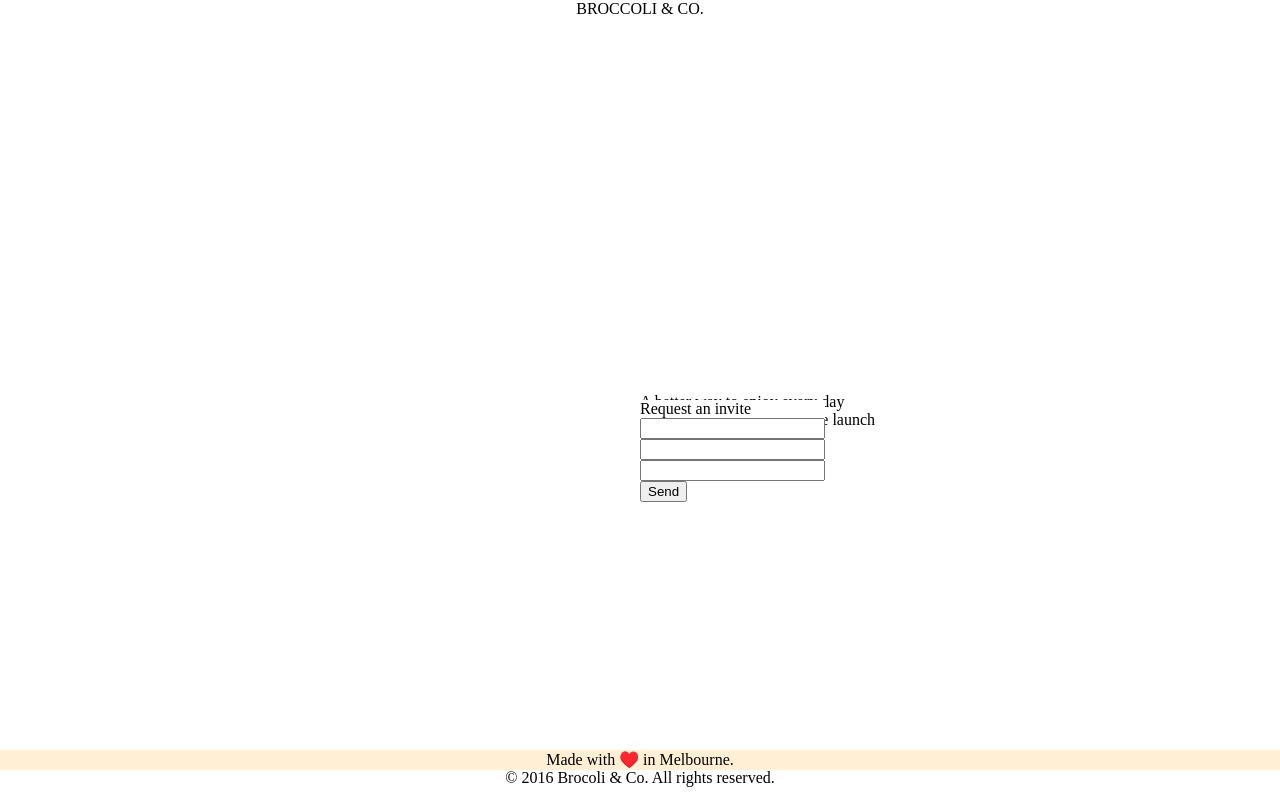
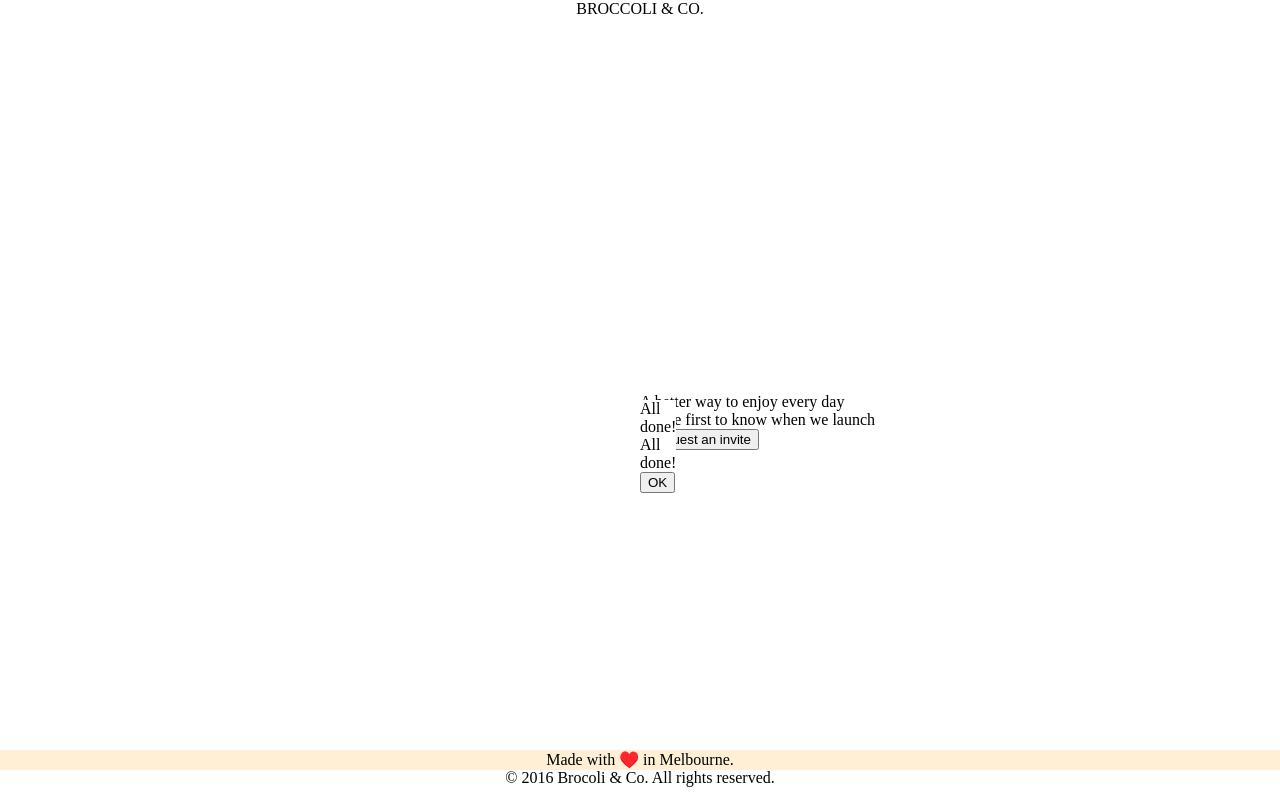
Before and after one commit to JimmyDi/AirwallexPro, a React app: page / in a window 1280 px wide. Built offline with nearby package versions, Linux system fonts and the light colour scheme.

Commit message:
Added success modal

```diff
--- a/components/App.jsx
+++ b/components/App.jsx
@@ -1,11 +1,13 @@
 import React, { Component, useState } from 'react';
 import MiddleContent from './MiddleContent/MiddleContent.jsx';
 import './app.scss';
-import RequestWindow from './RequestWindow/RequestWindow.jsx';
+import RequestModal from './RequestModal/RequestModal.jsx';
+import SuccessModal from './SuccessModal/SuccessModal.jsx'
 
 const App = () => {
     const appContainer = "app-container";
     const [showRequest, setShowRequest] = useState(true);
+    const [showSuccess, setShowSuccess] = useState(true);
 
     return (
         <div className={appContainer}>
@@ -13,7 +15,9 @@ const App = () => {
                 {"BROCCOLI & CO."}
             </div>
             <div className={appContainer + '-middle-content'}><MiddleContent/></div>
-            {showRequest ? <div className={appContainer + '-request-window'}><RequestWindow toggleRequest={setShowRequest}/></div> : null}
+            {/* {showRequest ? <div className={appContainer + '-request-window'}><RequestModal toggleRequest={setShowRequest}/></div> : null} */}
+            {showSuccess ? <div className={appContainer + '-request-window'}><SuccessModal toggleSuccess={setShowSuccess}/></div> : null}
+
             <div className={appContainer + "-bottom-footer"}>
                 <div>
                     {"Made with ♥️ in Melbourne."}
--- a/components/MiddleContent/MiddleContent.jsx
+++ b/components/MiddleContent/MiddleContent.jsx
@@ -1,5 +1,4 @@
 import React, { useState } from 'react';
-import RequestWindow from '../RequestWindow/RequestWindow.jsx';
 import './middleContent.scss';
 
 const MiddleContent = () => {
--- a/components/RequestWindow/RequestWindow.jsx
+++ b/components/RequestModal/RequestModal.jsx
@@ -1,9 +1,9 @@
 import React, { useState } from 'react';
-import './requestWindow.scss';
+import './requestModal.scss';
 
 
-const RequestWindow = (props) => {
-    const classPrefix = 'modal';
+const RequestModal = (props) => {
+    const classPrefix = 'requestModal';
     const registService = 'https://l94wc2001h.execute-api.ap-southeast-2.amazonaws.com/prod/fake-auth';
 
     const [fullName, setFullName] = useState('');
@@ -36,4 +36,4 @@ const RequestWindow = (props) => {
     );
 }
 
-export default RequestWindow;
+export default RequestModal;
--- a/components/RequestWindow/requestWindow.scss
+++ b/components/RequestModal/requestModal.scss
@@ -1,4 +1,4 @@
-.modal {
+.requestModal {
     // display: none;
     position: fixed;
     z-index: 200;
--- /dev/null
+++ b/components/SuccessModal/SuccessModal.jsx
@@ -0,0 +1,22 @@
+import React, { useState } from 'react';
+import './successModal.scss';
+
+const SuccessModal = (props) => {
+    const classPrefix = 'successModal';
+
+    const onOkButtonClick = () => {
+        props.toggleSuccess(false);
+    }
+
+    return (
+        <div className={classPrefix}>
+            <div className={classPrefix + "-modal_content"}>
+                <div className={classPrefix + "-modal_content-title"}>{'All done!'}</div>
+                <div className={classPrefix + "-modal_content-text"}>{'All done!'}</div>
+                <button className={classPrefix + "-modal_content-send-button"} onClick={onOkButtonClick}>{"OK"}</button>
+            </div>
+        </div>
+    );
+}
+
+export default SuccessModal;
--- /dev/null
+++ b/components/SuccessModal/successModal.scss
@@ -0,0 +1,25 @@
+.successModal {
+    position: fixed;
+    z-index: 200;
+    background-color: rgba(0, 0, 0, 0.25);
+    position: absolute;
+    top: 50%;
+    left: 50%;
+
+    &-modal_content {
+        background-color: white;
+        position: absolute;
+
+        &-title {
+
+        }
+        &-text {
+
+        }
+        &-send-button {
+
+        }
+    }
+
+
+}
```
